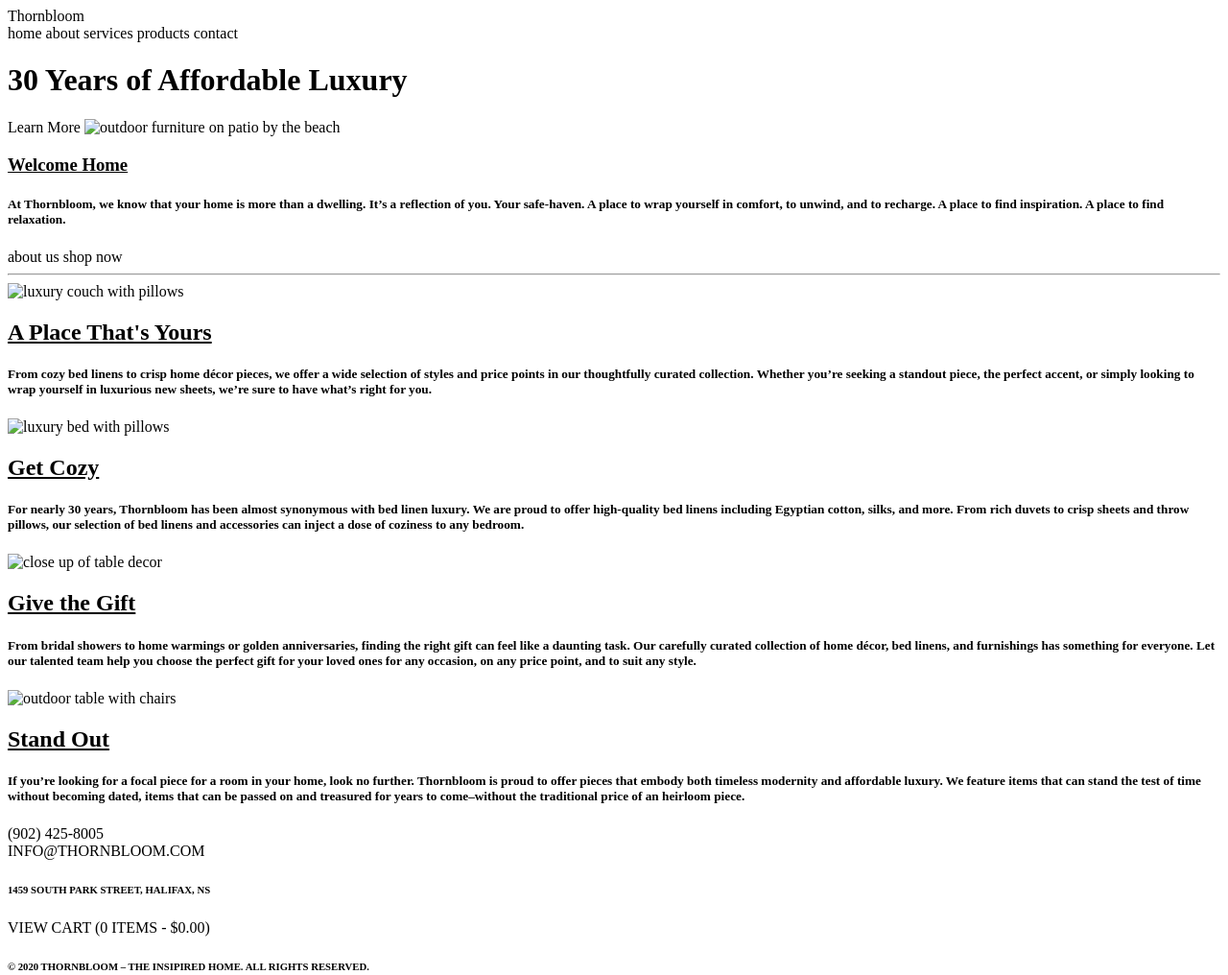
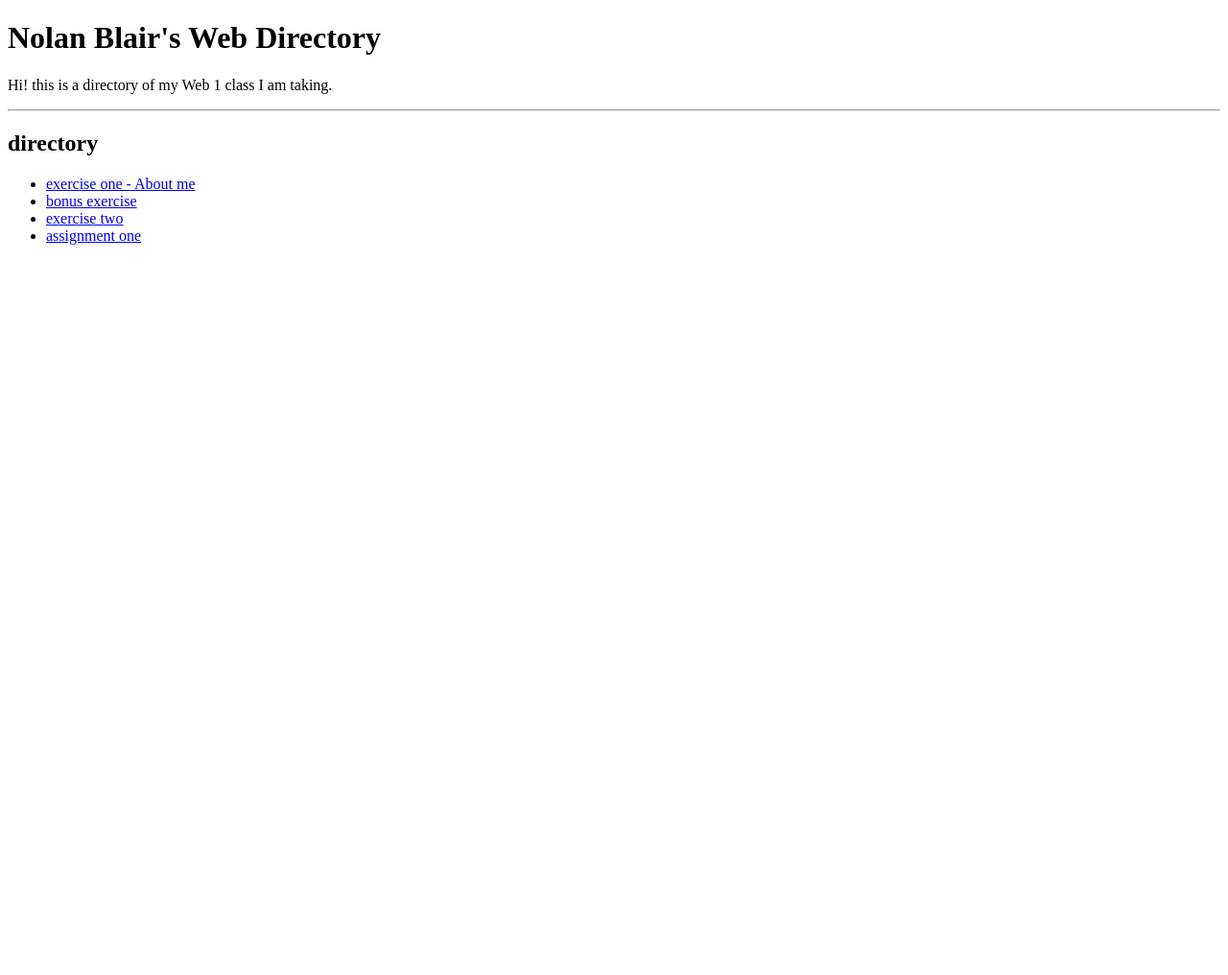
Before and after one commit to nolanzone/web-1, a plain HTML site: page index.html in a window 1280 px wide. Shown: the whole page at 96% size. After the commit the page ends 800 px from the top, so only its background shows below. Drawn offline with Linux system fonts and the light colour scheme.

Commit message:
Add files via upload

```diff
--- a/index.html
+++ b/index.html
@@ -1,70 +1,19 @@
-<!DOCTYPE html>
+<!doctype html>
 <html lang="en">
     <head>
         <meta charset="UTF-8" />
-        <title>Thornbloom webpage</title>
+        <title>Title</title>
     </head>
     <body>
-<div>
-    <header>Thornbloom</header>
-    <a>home</a>
-    <a>about</a>
-    <a>services</a>
-    <a>products</a>
-    <a>contact</a>
-</div>
-
-<div>
-    <h1>30 Years of Affordable Luxury</h1>
-    <a>Learn More</a>
-    <img src="img_patio.jpg" alt="outdoor furniture on patio by the beach" width="500" height="100">
-</div>
-
-<div>
-    <h3><u>Welcome Home</u></h3>
-    <h5>At Thornbloom, we know that your home is more than a dwelling. It’s a reflection of you. Your safe-haven. A place to wrap yourself in comfort, to unwind, and to recharge. A place to find inspiration. A place to find relaxation.</h5>
-
-    <a>about us</a>
-    <a>shop now</a>
-</div>
-
-<hr>
-
-<div>
-    <img src="img_bed.jpg" alt="luxury couch with pillows" width="200" height="100">
-
-    <h2><u>A Place That's Yours</u></h2>
-<p><h5>From cozy bed linens to crisp home décor pieces, we offer a wide selection of styles and price points in our thoughtfully curated collection. Whether you’re seeking a standout piece, the perfect accent, or simply looking to wrap yourself in luxurious new sheets, we’re sure to have what’s right for you.</h5>
-</div>
-
-<div>
-    <img src="img_bed.jpg" alt="luxury bed with pillows" width="200" height="100">
-    <h2><u>Get Cozy</u></h2>
-
-    <p><h5>For nearly 30 years, Thornbloom has been almost synonymous with bed linen luxury. We are proud to offer high-quality bed linens including Egyptian cotton, silks, and more. From rich duvets to crisp sheets and throw pillows, our selection of bed linens and accessories can inject a dose of coziness to any bedroom.</h5>
-</div>
-
-<div>
-    <img src="img_decor.jpg" alt="close up of table decor" width="200" height="100">
-    <h2><u>Give the Gift</u></h2>
-    <p><h5>From bridal showers to home warmings or golden anniversaries, finding the right gift can feel like a daunting task. Our carefully curated collection of home décor, bed linens, and furnishings has something for everyone. Let our talented team help you choose the perfect gift for your loved ones for any occasion, on any price point, and to suit any style.</h5>
-</div>
-
-<div>
-        <img src="img_outdoor_table.jpg" alt="outdoor table with chairs" width="200" height="100">
-    <h2><u>Stand Out</u></h2>
-    <p><h5>If you’re looking for a focal piece for a room in your home, look no further. Thornbloom is proud to offer pieces that embody both timeless modernity and affordable luxury. We feature items that can stand the test of time without becoming dated, items that can be passed on and treasured for years to come–without the traditional price of an heirloom piece.</h5>
-</div>
-
-
-<a>(902) 425-8005</a> <br/>
-<a>INFO@THORNBLOOM.COM</a> <br/>
-<h6>1459 SOUTH PARK STREET, HALIFAX, NS</h6>
-
-    <a>VIEW CART (0 ITEMS - $0.00)</a>
-
-    <h6>© 2020 THORNBLOOM – THE INSIPIRED HOME. ALL RIGHTS RESERVED.</h6>
-
-
+        <h1>Nolan Blair's Web Directory</h1>
+        <p>Hi! this is a directory of my Web 1 class I am taking.</p>
+        <hr />
+        <h2>directory</h2>
+        <ul>
+            <li><a href="exercise-one/index.html">exercise one - About me</a>
+            <li><a href="bonus-exercise/index.html">bonus exercise</a></li>
+            <li><a href="exercise-two/index.html">exercise two</a></li>
+            <li><a href="assignment-one/index.html">assignment one</a></li>
+        </ul>
     </body>
 </html>
```
